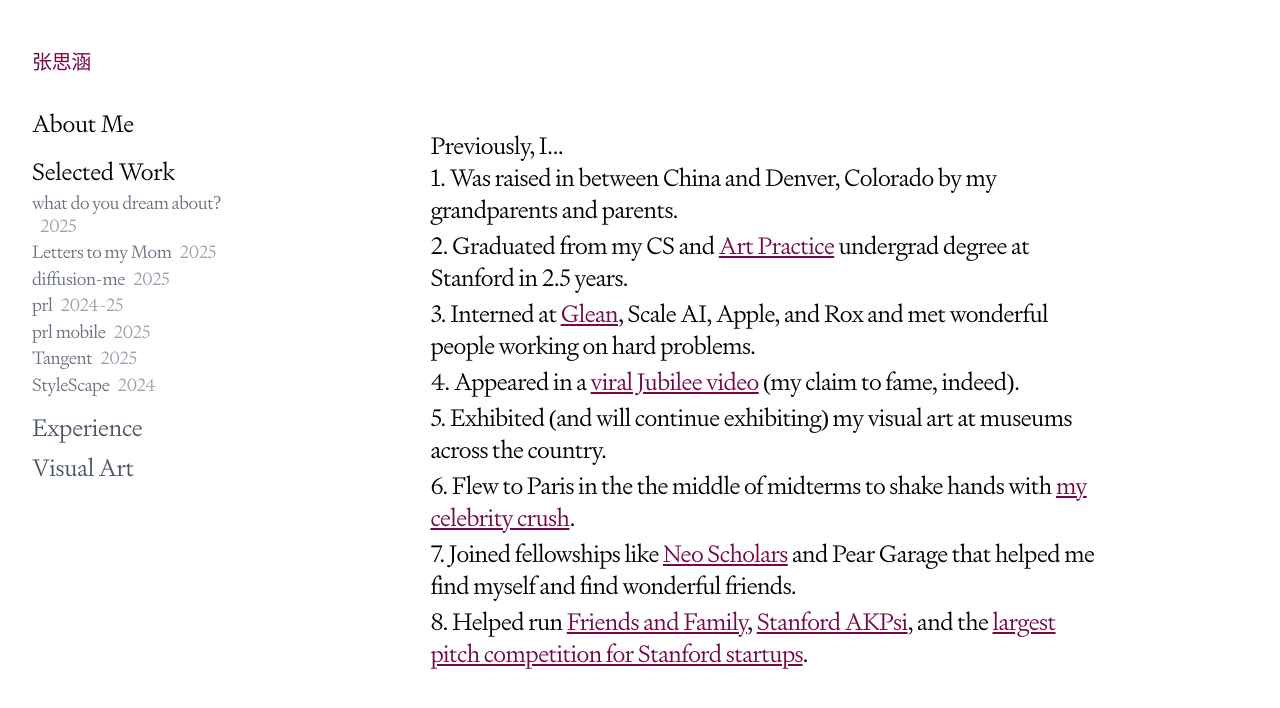
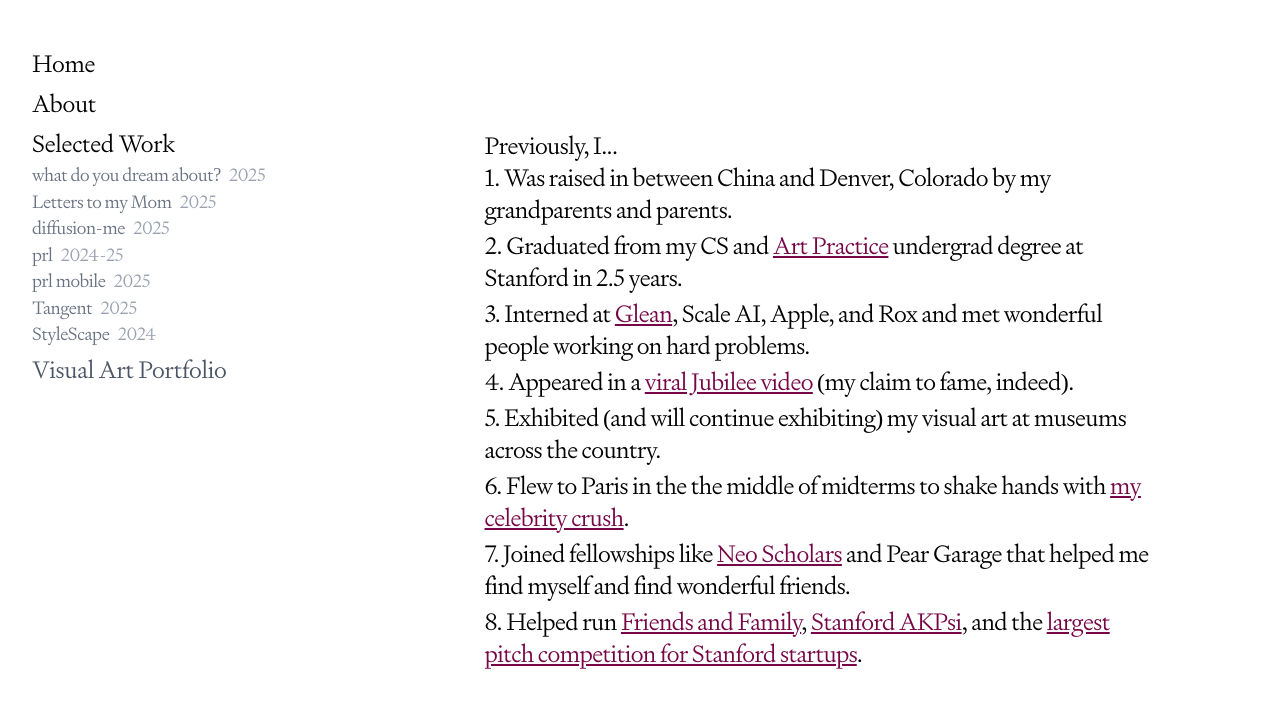
Before and after one commit to 49emily/emilyz-sh, a React (Vite) app: page /about in a window 1280 px wide. Shown: the top 708 px of the page. Built offline with nearby package versions, Linux system fonts and the light colour scheme; a web font is replaced by a local one.

Commit message:
more nav things

```diff
--- a/src/App.jsx
+++ b/src/App.jsx
@@ -152,7 +152,6 @@
     { component: <PrlMobile />, path: "/work/prl-mobile" },
     { component: <Tangent />, path: "/work/tangent" },
     { component: <StyleScape />, path: "/work/stylescape" },
-    { component: <Experience />, path: "/experience" },
     { component: <VisualArt />, path: "/art" },
   ];
 
@@ -247,7 +246,7 @@
   }, [currentSection, isScrolling, sections]);
 
   return (
-    <main ref={containerRef} className="col-span-2 lg:col-span-4 h-screen overflow-hidden relative">
+    <main ref={containerRef} className="col-span-2 lg:col-span-5 h-screen overflow-hidden relative">
       <div
         className="transition-transform duration-700 ease-in-out"
         style={{
@@ -275,9 +274,9 @@
       <div className="min-h-screen">
         <GlobalImageOverlay />
         <div className="mx-auto px-8">
-          <div className="grid grid-cols-3 lg:grid-cols-5 gap-12 h-screen">
+          <div className="grid grid-cols-3 lg:grid-cols-7 gap-12 h-screen">
             {/* Left Sidebar */}
-            <aside className="lg:col-span-1">
+            <aside className="lg:col-span-2">
               <div className="sticky top-12">
                 <Navigation />
               </div>
--- a/src/components/About.jsx
+++ b/src/components/About.jsx
@@ -37,7 +37,8 @@
             helped me find myself and find wonderful friends.
           </li>
           <li>
-            Helped run <span className="link">Friends and Family</span>,{" "}
+            Helped run{" "}
+            <ExternalLink href="https://friendsandfam.xyz/">Friends and Family</ExternalLink>,{" "}
             <span className="link">Stanford AKPsi</span>, and the{" "}
             <span className="link">largest pitch competition for Stanford startups</span>.
           </li>
--- a/src/components/ExternalLink.jsx
+++ b/src/components/ExternalLink.jsx
@@ -6,8 +6,8 @@
   const [isHovered, setIsHovered] = useState(false);
 
   // Don't show icon for mailto links
-  const isMailto = href?.startsWith("mailto:");
-  const shouldShowIcon = showIcon && !isMailto;
+
+  const shouldShowIcon = showIcon;
 
   return (
     <a
--- a/src/components/Navigation.jsx
+++ b/src/components/Navigation.jsx
@@ -13,10 +13,7 @@
     { path: "/work/stylescape", label: "StyleScape", year: "2024" },
   ];
 
-  const otherNavItems = [
-    { path: "/experience", label: "Experience" },
-    { path: "/art", label: "Visual Art" },
-  ];
+  const otherNavItems = [{ path: "/art", label: "Visual Art Portfolio" }];
 
   // Handle navigation clicks
   const handleNavClick = (path) => {
@@ -26,18 +23,15 @@
 
   return (
     <nav>
-      <div className="space-y-4">
-        <h1 className="text-xl mb-8">
-          <button
-            onClick={() => handleNavClick("/")}
-            className="zsh transition-colors hover:opacity-80"
-          >
-            张思涵
+      <div className="space-y-2">
+        <div>
+          <button onClick={() => handleNavClick("/")}>
+            <h3 className="text-2xl">Home</h3>
           </button>
-        </h1>
+        </div>
         <div>
           <button onClick={() => handleNavClick("/about")}>
-            <h3 className="text-2xl">About Me</h3>
+            <h3 className="text-2xl">About</h3>
           </button>
         </div>
         {/* Selected Work Header */}
--- a/src/components/works/WhatDoYouDreamAbout.jsx
+++ b/src/components/works/WhatDoYouDreamAbout.jsx
@@ -1,13 +1,38 @@
 function WhatDoYouDreamAbout() {
   return (
-    <div className="space-y-6">
+    <div className="space-y-6 max-w-4xl">
       <div className="mb-6">
-        <h2 className="text-2xl font-medium mb-2">what do you dream about?</h2>
+        <h2 className="text-3xl mb-2">what do you dream about?</h2>
         <p className="text-gray-500 text-sm">(2025)</p>
       </div>
 
       <div className="space-y-4">
-        <p className="text-gray-700 leading-tight">Project details coming soon...</p>
+        <div className="relative w-full" style={{ paddingBottom: "56.25%" }}>
+          <iframe
+            className="absolute top-0 left-0 w-full h-full rounded-lg"
+            src="https://www.youtube.com/embed/J32KjOcauFQ"
+            title="what do you dream about? - Interactive Media Installation"
+            frameBorder="0"
+            allow="accelerometer; autoplay; clipboard-write; encrypted-media; gyroscope; picture-in-picture; web-share"
+            allowFullScreen
+          ></iframe>
+        </div>
+
+        <p className="text-gray-700 ">
+          <i>what do you dream about?</i> is an interactive media installation that asks viewers in
+          machine-generated voice questions like <i>"what do you eat for breakfast?"</i>,{" "}
+          <i>"where did you first fall in love?"</i>, <i>"what do you dream about?"</i>. Reversing
+          the familiar role of prompting an LLM for our needs, we answer at the behest of the
+          machine, and then it generates in real-time its interpretation of our answer on a giant
+          100" projection. This generator is conditioned on the camera pointing at the viewer – so
+          audiences begin moving their bodies, turning into strawberries, buildings, and cats. This
+          is done using ChatGPT-augmented prompts and Stream Diffusion, a fast implementation of
+          img2img diffusion that runs at multiple frames per second, but not without jarring
+          hallucinations (if you answer that you dream of running your own business, you will
+          suddenly be looking back at yourself as a man). The machine here feels large, and the
+          viewer small. I brought my setup all over campus, and watched students rock side to side,
+          cover the camera, use props, to condition machine imagination.{" "}
+        </p>
       </div>
     </div>
   );
```
